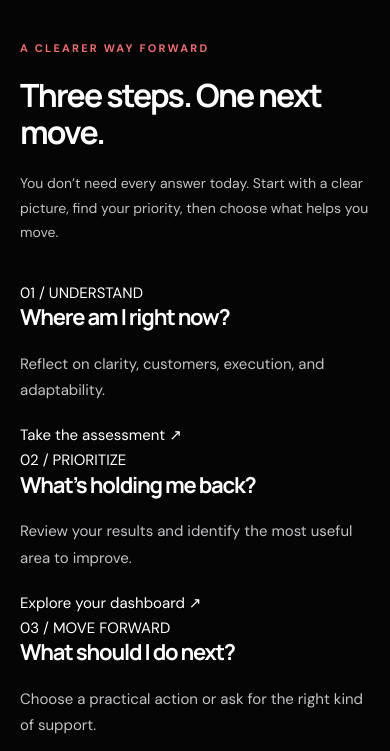
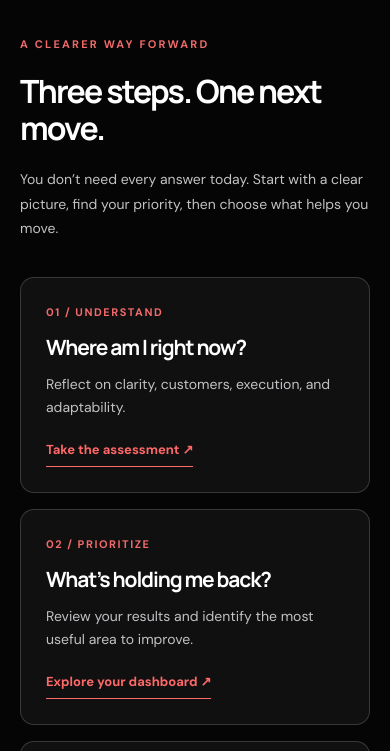
Before and after one commit to JFUIX/FounderDNA, a plain HTML site: page index.html in a window 390 px wide. Shown: the part 943-1694 px from the top of the page. Drawn offline with nearby package versions, Linux system fonts and the light colour scheme.

Commit message:
style: responsive three-step founder journey

```diff
--- a/platform.css
+++ b/platform.css
@@ -134,3 +134,14 @@ body:has(.hero.founder-texture-hero) .hero.founder-texture-hero{position:relativ
 .fd-quote-close:focus-visible{outline:2px solid #fff;outline-offset:2px}
 @media(max-width:600px){.fd-quote-pop{top:auto;bottom:12px;right:12px;width:calc(100vw - 24px);max-width:370px}.fd-quote-text{font-size:13px!important}}
 @media(prefers-reduced-motion:reduce){.fd-quote-pop{transition:none}}
+
+/* Guided founder journey, matching the established red/black visual system. */
+.fd-journey{padding-top:clamp(56px,8vw,100px);padding-bottom:clamp(56px,8vw,100px)}
+.fd-journey-grid{display:grid;grid-template-columns:repeat(3,minmax(0,1fr));gap:16px;margin-top:28px}
+.fd-journey-grid article{min-width:0;padding:clamp(22px,3vw,36px);border:1px solid #ffffff2b;background:#101010;border-radius:14px;display:flex;flex-direction:column;align-items:flex-start}
+.fd-journey-grid article>span{font-size:11px;font-weight:800;letter-spacing:.14em;color:#f26a6a}
+.fd-journey-grid h3{margin:25px 0 14px;font-size:clamp(21px,2.2vw,29px);color:#fff}
+.fd-journey-grid p{font-size:14px;line-height:1.65;flex:1}
+.fd-journey-grid a{font-size:13px;font-weight:750;color:#ff6868;border-bottom:1px solid #ff6868;padding-bottom:5px}
+.fd-journey-grid a:hover{color:#fff;border-color:#fff}
+@media(max-width:800px){.fd-journey-grid{grid-template-columns:1fr}.fd-journey-grid article{padding:25px}.fd-journey-grid h3{margin-top:14px}}
```
